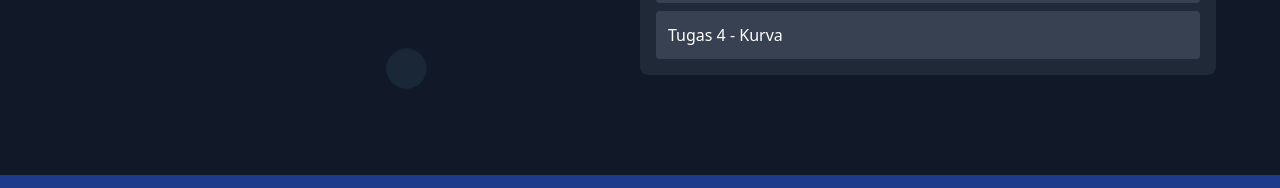
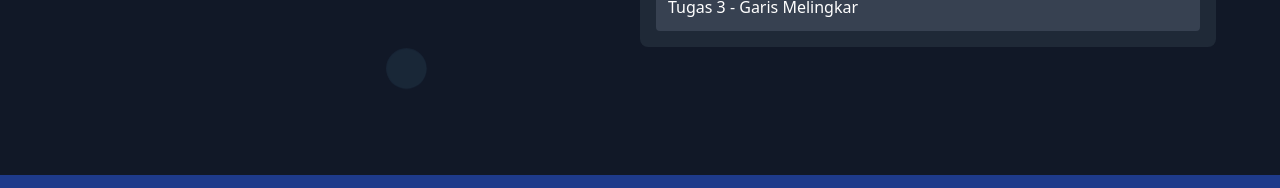
Before and after one commit to inoR007/2413025054, a plain HTML site: page index.html in a window 1280 px wide. Shown: the part 509-697 px from the top of the page. Drawn offline with nearby package versions, Linux system fonts and the light colour scheme.

Commit message:
index.html

```diff
--- a/index.html
+++ b/index.html
@@ -145,8 +145,6 @@
           <li class="bg-gray-700 p-3 rounded hover:scale-105 transition-transform">
             <a href="https://link-tugas3.com" target="_blank">Tugas 3 - Garis Melingkar</a>
           </li>
-          <li class="bg-gray-700 p-3 rounded hover:scale-105 transition-transform">
-            <a href="https://link-tugas3.com" target="_blank">Tugas 4 - Kurva</a>
         </ul>
       </section>
     </div>
```
